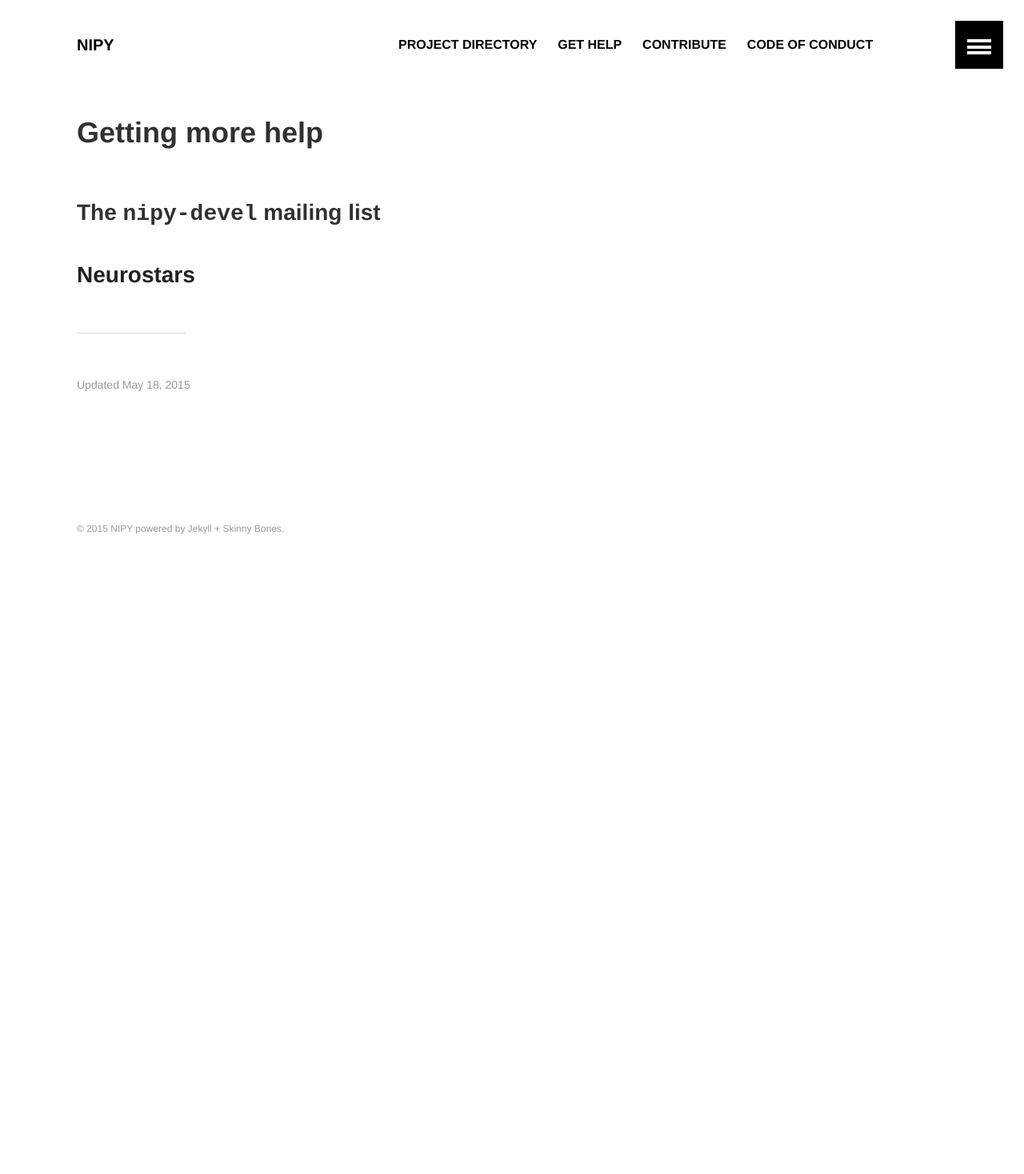
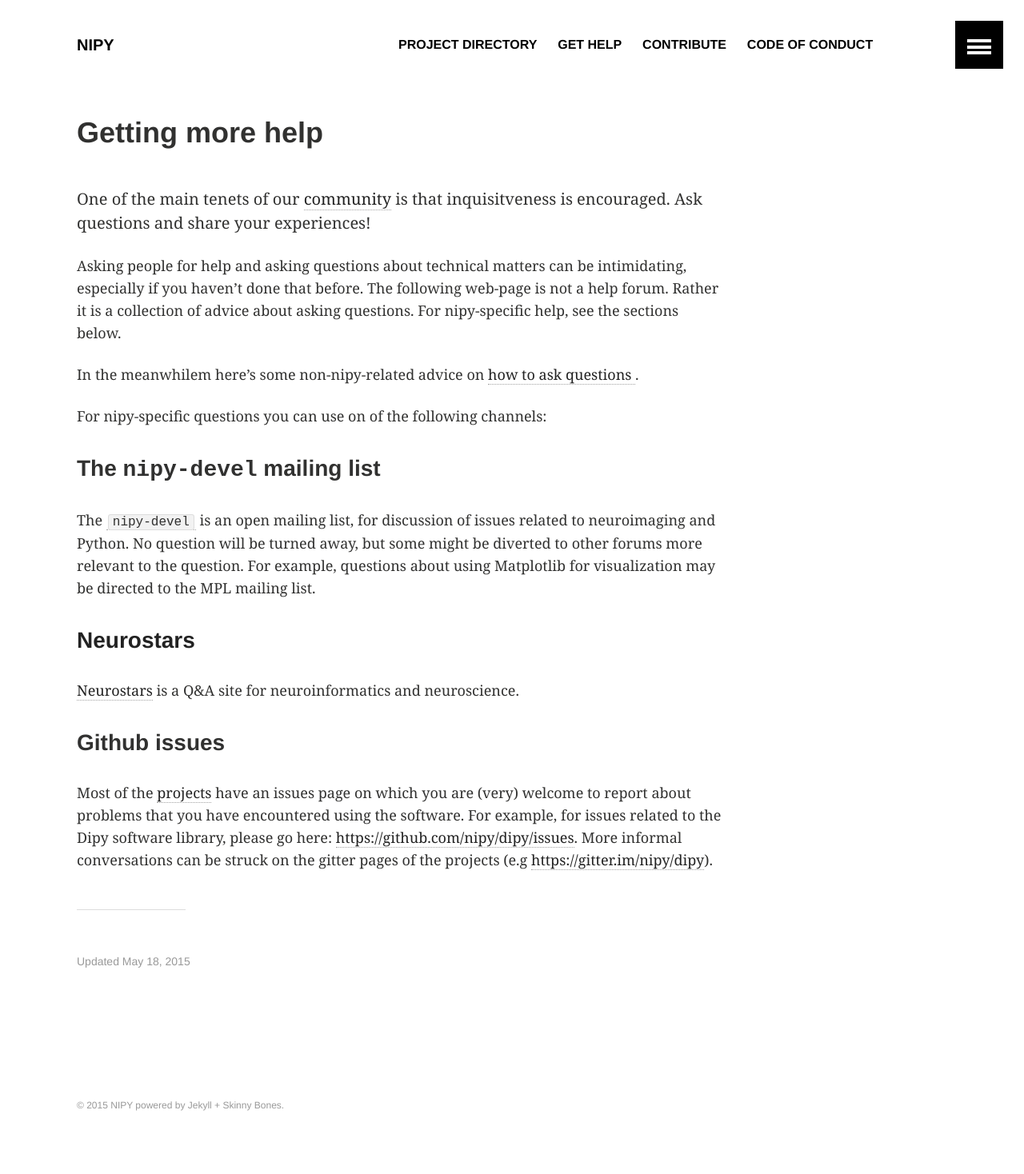
Before and after one commit to nipy/nipy.github.io, a Jekyll site: the page built from support/index.md, in a window 1280 px wide. Shown: the whole page at 80% size. Built offline with Jekyll 4.4.1, drawn with Linux system fonts in a browser that asks for light colours; before the commit the page ends 900 px from its top, so only the background shows below that.

Commit message:
More on contributing to the projects and on getting help.

```diff
--- a/support/index.md
+++ b/support/index.md
@@ -12,6 +12,24 @@ image:
 share: false
 ---
 
+One of the main tenets of our [community](http://nipy.github.io/code-of-conduct/) is that inquisitveness is encouraged. Ask questions and share your experiences!
+
+Asking people for help and asking questions about technical matters can be intimidating, especially if you haven't done that before. The following web-page is not a help forum. Rather it is a collection of advice about asking questions. For nipy-specific help, see the sections below.
+
+In the meanwhilem here's some non-nipy-related advice on [how to ask questions ](http://www.catb.org/esr/faqs/smart-questions.html).
+
+For nipy-specific questions you can use on of the following channels:
+
 ### The `nipy-devel` mailing list
 
+The [`nipy-devel`](http://mail.scipy.org/mailman/listinfo/nipy-devel) is an open mailing list, for discussion of issues related to neuroimaging and Python. No question will be turned away, but some might be diverted to other forums more relevant to the question. For example, questions about using Matplotlib for visualization may be directed to the MPL mailing list.
+
+
 ### [Neurostars](https://neurostars.org/)
+
+[Neurostars](https://neurostars.org/info/about/) is a Q&A site for neuroinformatics and neuroscience.
+
+
+### Github issues
+
+Most of the [projects]({{ site.url }}/projects-directory) have an issues page on which you are (very) welcome to report about problems that you have encountered using the software. For example, for issues related to the Dipy software library, please go here: [https://github.com/nipy/dipy/issues](https://github.com/nipy/dipy/issues). More informal conversations can be struck on the gitter pages of the projects (e.g [https://gitter.im/nipy/dipy](https://gitter.im/nipy/dipy)).
```
Also changed, not shown: contribute/index.md (+1 -0 lines).
